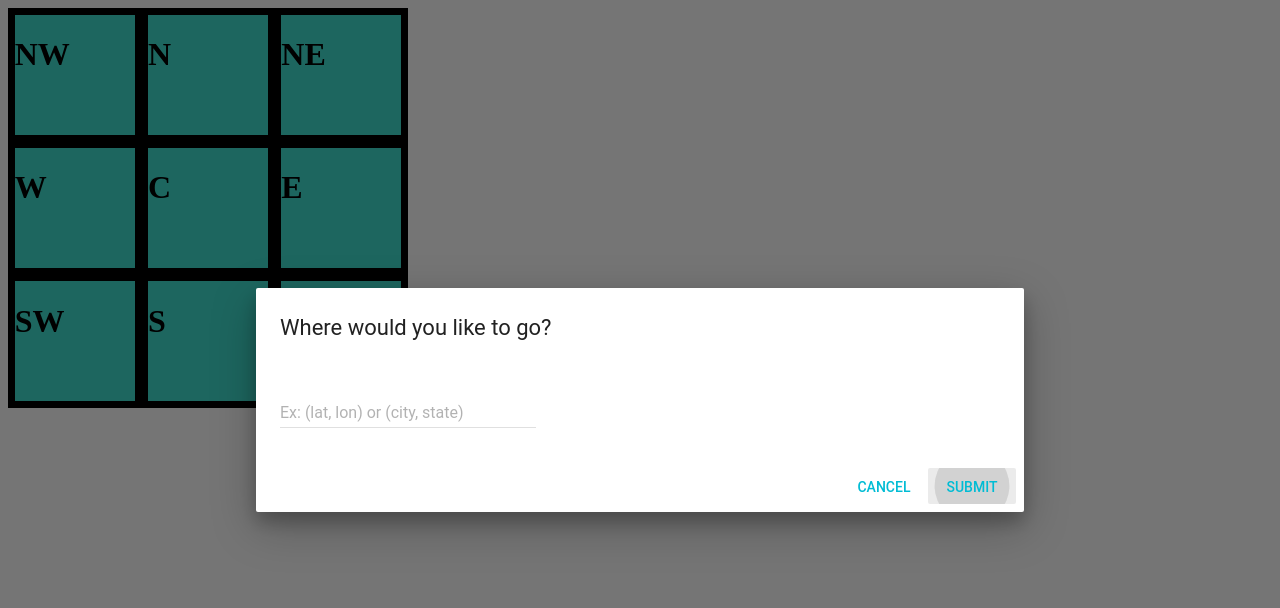
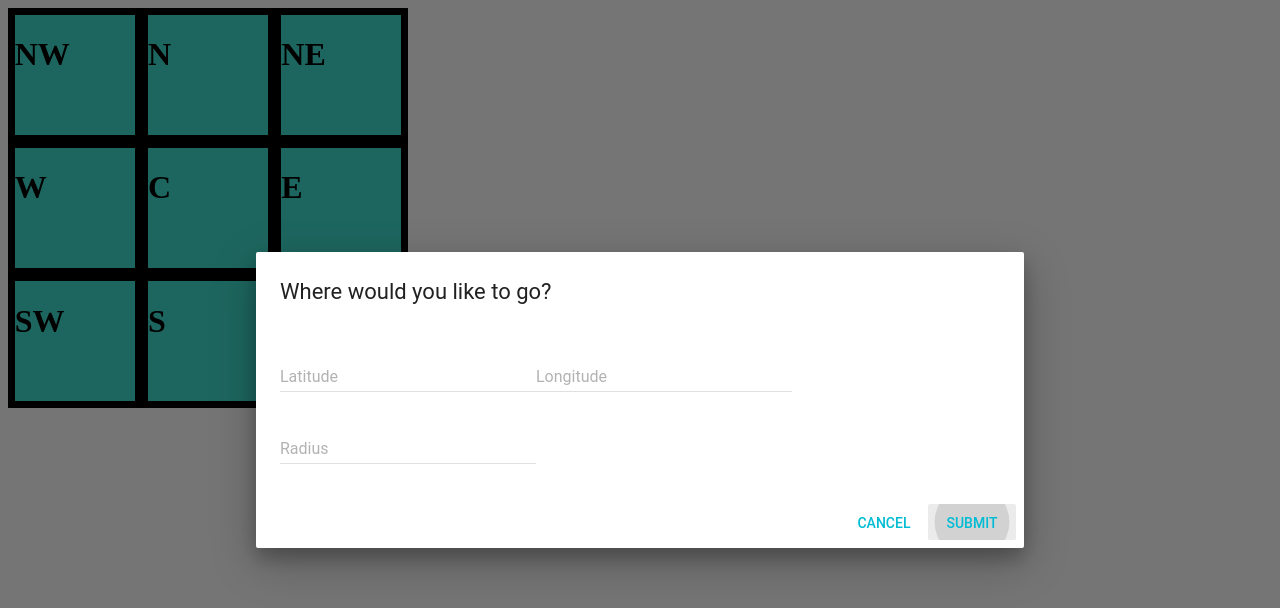
Before and after one commit to TravisBumgarner/Project-Graveyard, a React app: page / in a window 1280 px wide. Shown: the top 608 px of the page. Built offline with nearby package versions, Linux system fonts and the light colour scheme; the HTML template or start-up script is replaced by a standard one.

Commit message:
wired up whereTo to take lat, lon, rad and set them in the store

```diff
--- a/src/containers/WhereTo/WhereTo.js
+++ b/src/containers/WhereTo/WhereTo.js
@@ -14,7 +14,9 @@ export class WhereTo extends Component {
     super(props);
     this.state = {
       open: true,
-      whereTo: '',
+      lat: 0,
+      lon: 0,
+      rad: 0,
     }
   };
 
@@ -27,18 +29,21 @@ export class WhereTo extends Component {
       setCenterTile,
       setMetaData,
     } = this.props;
-    const { whereTo } = this.state;
-    console.log(`Setting location as ${this.state.whereTo}`);
-    // TODO function to handle whereTo -> Lat Long conversion.
-    const whereTo2 = {lat: 5, lon: 5, src: whereTo};
-    setCenterTile(whereTo2);
-    setMetaData(5);
+
+    const {
+      lat,
+      lon,
+      rad,
+    } = this.state;
+
+    setCenterTile({lat, lon});
+    setMetaData(rad);
     this.setState({ open: false });
   };
 
-  setWhereTo = (whereTo) => {
-    this.setState({ whereTo });
-  };
+  // setWhereTo = (whereTo) => {
+  //   this.setState({ whereTo });
+  // };
 
   render() {
     const actions = [
@@ -65,9 +70,17 @@ export class WhereTo extends Component {
           onRequestClose={this.handleClose}
         >
           <TextField
-            floatingLabelText="Ex: (lat, lon) or (city, state)"
-            onChange={ (event, newValue) => this.setWhereTo(newValue) }
-          /><br />
+            floatingLabelText="Latitude"
+            onChange={ (event, newValue) => this.setState({lat: newValue}) }
+          />
+          <TextField
+            floatingLabelText="Longitude"
+            onChange={ (event, newValue) => this.setState({lon: newValue}) }
+          />
+          <TextField
+            floatingLabelText="Radius"
+            onChange={ (event, newValue) => this.setState({rad: newValue}) }
+          />
         </Dialog>
       </div>
 
```
